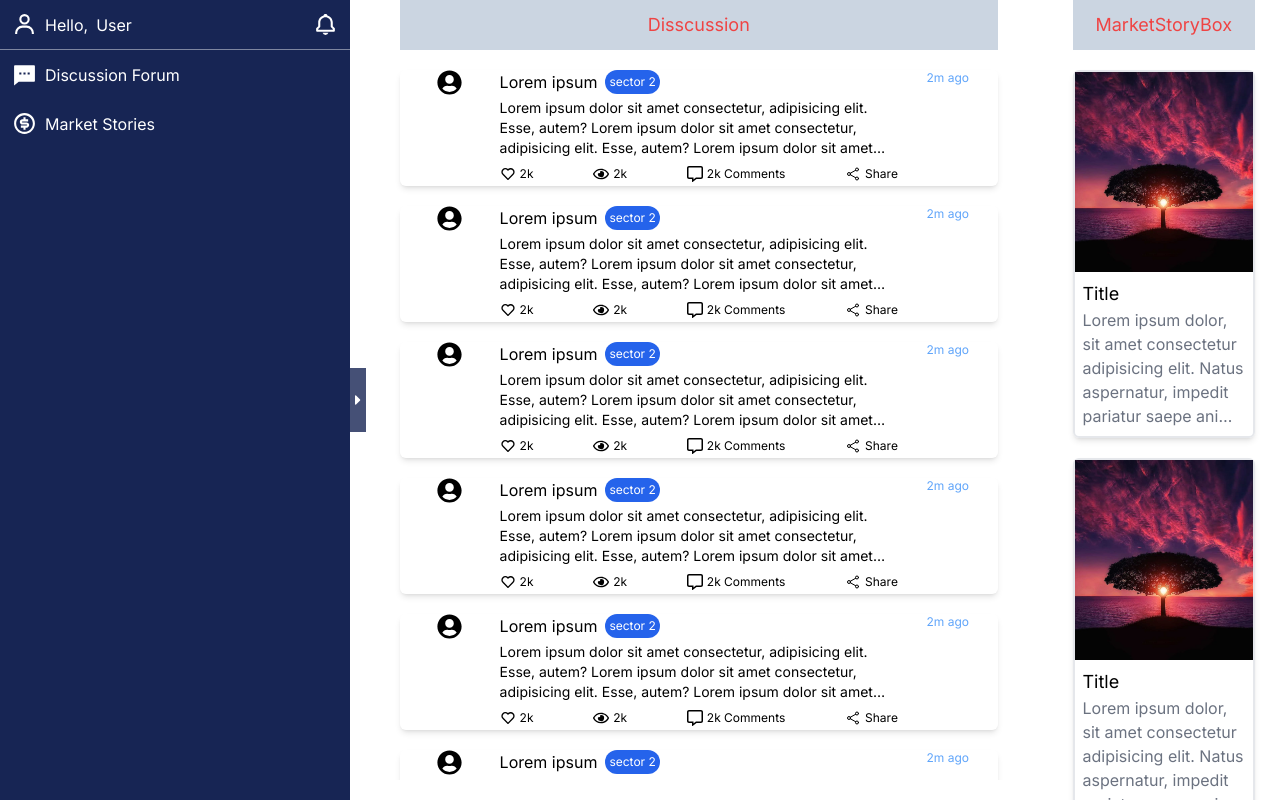
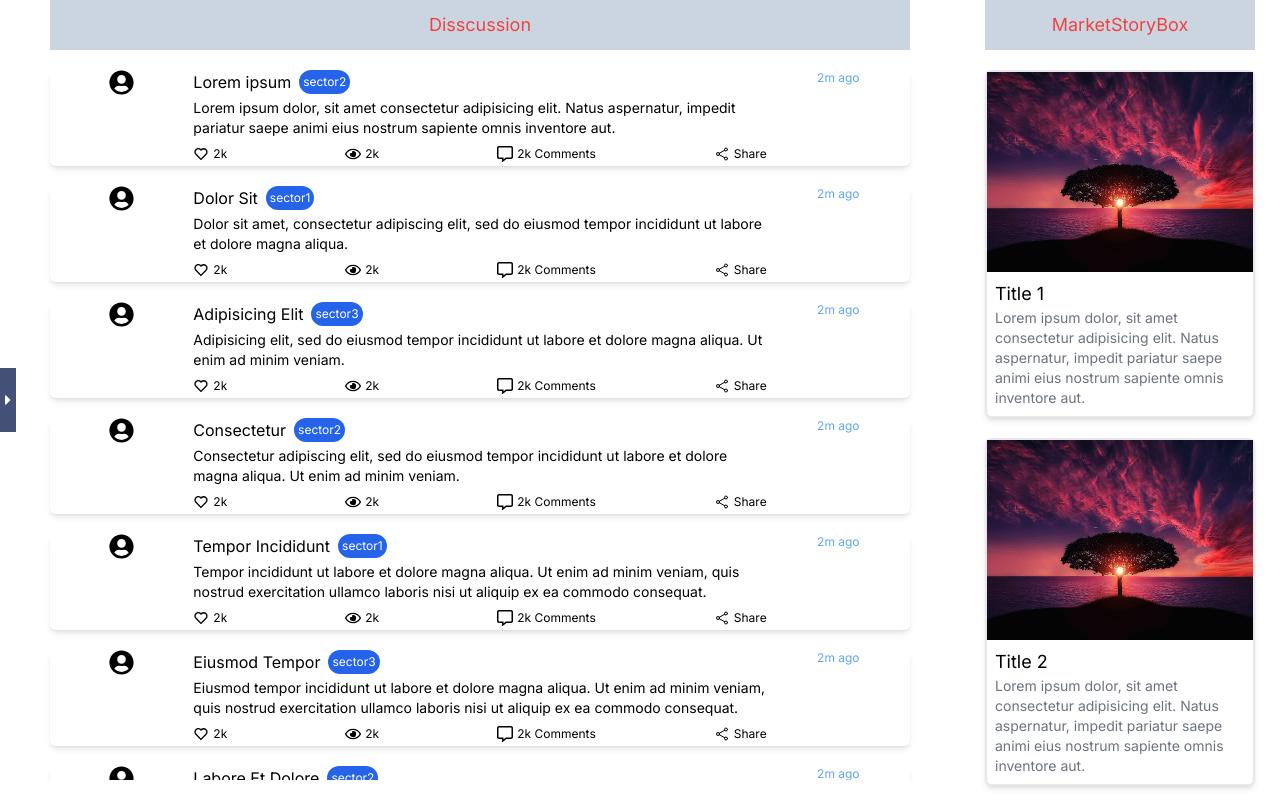
Before and after one commit to Ansh-Rajput/GoIndiaAssignment1, a Next.js app: page / in a window 1280 px wide. Built offline with nearby package versions, Linux system fonts and the light colour scheme.

Commit message:
fixed :generated dumy data for app and changed css of components

```diff
--- a/app/layout.tsx
+++ b/app/layout.tsx
@@ -3,6 +3,7 @@ import { Inter } from "next/font/google";
 import "./globals.css";
 import { SideBar } from "@/components/SideBar";
 import { NavBar } from "@/components/NavBar";
+import { Suspense } from "react";
 
 const inter = Inter({ subsets: ["latin"] });
 
@@ -19,7 +20,9 @@ export default function RootLayout({
   return (
     <html lang="en">
       <body className={`${inter.className}`}>
-        <NavBar/>
+        <Suspense fallback={<div>Loding...</div>}>
+          <NavBar />
+        </Suspense>
         <div className="flex relative">
           <SideBar />
           {children}
--- a/components/DisscussionComponents/Disscussion.tsx
+++ b/components/DisscussionComponents/Disscussion.tsx
@@ -1,30 +1,27 @@
 "use client";
 import { useSearchParams } from "next/navigation";
 import { CommentBox } from "./commentBox";
+import { comments } from "@/constants/data";
 
 export const Disscussion = () => {
-    const searchParams = useSearchParams();
+  const searchParams = useSearchParams();
   return (
     <div
-        className="w-full fixed bg-white xl:static h-full col-span-12 xl:col-span-9 flex-col"
-        style={{zIndex:(searchParams.get("page") === "stories" ? "0" : "10" )}}
+      className="w-full fixed bg-white xl:static h-full col-span-12 xl:col-span-9 flex-col"
+      style={{ zIndex: searchParams.get("page") === "stories" ? "0" : "10" }}
     >
-      <h1 className="hidden xl:flex h-[50px] text-lg text-red-500 bg-slate-300 justify-center items-center my-0 w-[calc(100%-100px)] m-auto">Disscussion</h1>
+      <h1 className="hidden xl:flex h-[50px] text-lg text-red-500 bg-slate-300 justify-center items-center my-0 w-[calc(100%-100px)] m-auto">
+        Disscussion
+      </h1>
       <div className="overflow-y-scroll h-[calc(100vh-70px)] hideScrollBar">
-        <CommentBox />
-        <CommentBox />
-        <CommentBox />
-
-        <CommentBox />
-        <CommentBox />
-        <CommentBox />
-
-        <CommentBox />
-        <CommentBox />
-        <CommentBox />
-
-        <CommentBox />
-        <CommentBox />
+        {comments.map((comment) => (
+          <CommentBox
+            key={comment.id}
+            name={comment.name}
+            comment={comment.comment}
+            sector={comment.sector}
+          />
+        ))}
       </div>
     </div>
   );
--- a/components/DisscussionComponents/commentBox.tsx
+++ b/components/DisscussionComponents/commentBox.tsx
@@ -2,7 +2,12 @@ import { BiHeart } from "react-icons/bi";
 import { FaRegCommentAlt, FaRegEye, FaUserCircle } from "react-icons/fa";
 import { IoShareSocialOutline } from "react-icons/io5";
 
-export const CommentBox = () => {
+interface CommentBoxProps {
+  name: string;
+  comment: string;
+  sector: string;
+}
+export const CommentBox = ({ name, comment, sector }: CommentBoxProps) => {
   return (
     <div className="w-[calc(100%-100px)] m-auto grid grid-cols-12 shadow-md rounded-md max-h-[calc(100vh/4)] my-5">
       <div className="flex justify-center col-span-2">
@@ -10,15 +15,12 @@ export const CommentBox = () => {
       </div>
       <div className="col-span-8 flex flex-col justify-between gap-1  ">
         <div className="flex gap-2">
-          Lorem ipsum
-          <span className="text-white bg-blue-600 rounded-xl text-center flex items-center px-1 text-xs">sector 2</span>
+          {name}
+          <span className="text-white bg-blue-600 rounded-xl text-center flex items-center px-1 text-xs">
+            {sector}
+          </span>
         </div>
-        <div className="text-sm  line-clamp-3 overflow-hidden">
-          Lorem ipsum dolor sit amet consectetur, adipisicing elit. Esse, autem?
-          Lorem ipsum dolor sit amet consectetur, adipisicing elit. Esse, autem?
-          Lorem ipsum dolor sit amet consectetur, adipisicing elit. Esse, autem?
-          Lorem ipsum dolor sit amet consectetur, adipisicing elit. Esse, autem?
-        </div>
+        <div className="text-sm  line-clamp-3 overflow-hidden">{comment}</div>
         <div className="flex justify-between py-1">
           <div className="flex gap-1 justify-center items-center">
             <BiHeart />
@@ -29,11 +31,11 @@ export const CommentBox = () => {
             <span className="text-xs">2k</span>
           </div>
           <div className="flex gap-1 justify-center items-center">
-          <FaRegCommentAlt />
+            <FaRegCommentAlt />
             <span className="text-xs">2k Comments</span>
           </div>
           <div className="flex gap-1 justify-center items-center">
-          <IoShareSocialOutline />
+            <IoShareSocialOutline />
             <span className="text-xs">Share</span>
           </div>
         </div>
--- a/components/MarketStoryComponents/MarketStories.tsx
+++ b/components/MarketStoryComponents/MarketStories.tsx
@@ -1,22 +1,28 @@
 "use client";
 import { useSearchParams } from "next/navigation";
 import { MarketStoryBox } from "./market-story-box";
+import { stories } from "@/constants/data";
 
 export const MarketStories = () => {
-    const searchParams = useSearchParams();
+  const searchParams = useSearchParams();
+
   return (
-    <div className="w-full fixed bg-white xl:static max-h-full col-span-12 xl:col-span-3"
-    style={{zIndex:(searchParams.get("page") === "stories" ? "10" : "0" )}}
+    <div
+      className="w-full fixed bg-white xl:static max-h-full col-span-12 xl:col-span-3"
+      style={{ zIndex: searchParams.get("page") === "stories" ? "10" : "0" }}
     >
-      <h1 className="hidden xl:flex h-[50px] text-lg text-red-500 bg-slate-300 justify-center items-center w-[calc(100%-50px)] m-auto">MarketStoryBox</h1>
+      <h1 className="hidden xl:flex h-[50px] text-lg text-red-500 bg-slate-300 justify-center items-center w-[calc(100%-50px)] m-auto">
+        MarketStoryBox
+      </h1>
       <div className="h-[calc(100vh-50px)] overflow-y-scroll hideScrollBar">
-        <MarketStoryBox />
-        <MarketStoryBox />
-        <MarketStoryBox />
-        <MarketStoryBox />
-        <MarketStoryBox />
-        <MarketStoryBox />
-        <MarketStoryBox />
+        {stories.map((story) => (
+          <MarketStoryBox
+            key={story.id}
+            imagePath={story.imagePath}
+            title={story.title}
+            description={story.description}
+          />
+        ))}
       </div>
     </div>
   );
--- a/components/MarketStoryComponents/market-story-box.tsx
+++ b/components/MarketStoryComponents/market-story-box.tsx
@@ -1,11 +1,21 @@
 import Image from "next/image"
 
-export const MarketStoryBox = () => {
+interface MarketStoriesProps{
+    imagePath: string,
+    title: string,
+    description: string
+}
+
+export const MarketStoryBox = ({
+    imagePath,
+    title,
+    description
+} : MarketStoriesProps) => {
     return (
         <div className="w-[calc(100%-50px)] m-auto shadow-md min-h-[calc(100%/3)] border-2 my-5 rounded-md">
             <div className="relative h-[200px]">
                 <Image
-                    src={"/img1.jpg"}
+                    src={imagePath}
                     alt="img1"
                     style={{objectFit: "cover"}}
                     fill
@@ -13,10 +23,10 @@ export const MarketStoryBox = () => {
             </div>
             <div className="p-2">
                 <div className="text-lg">
-                    Title
+                    {title}
                 </div>
-                <div className="text-gray-500 overflow-hidden line-clamp-5">
-                    Lorem ipsum dolor, sit amet consectetur adipisicing elit. Natus aspernatur, impedit pariatur saepe animi eius nostrum sapiente omnis inventore aut.
+                <div className="text-gray-500  text-sm overflow-hidden line-clamp-5">
+                    {description}
                 </div>
             </div>
         </div>
--- a/components/SideBar.tsx
+++ b/components/SideBar.tsx
@@ -1,12 +1,12 @@
 "use client";
-import { useRef, useState } from "react";
+import { useState } from "react";
 import { BiBell, BiUser } from "react-icons/bi";
 import { FaCaretRight } from "react-icons/fa";
 import { RiMessage2Fill, RiMoneyDollarCircleLine } from "react-icons/ri";
 
 export const SideBar = () => {
   const width = "350px";
-  const [sidebarOpen, setSidebarOpen] = useState(true);
+  const [sidebarOpen, setSidebarOpen] = useState(false);
 
   const handleToggleSidebar = () => {
     setSidebarOpen(!sidebarOpen);
--- /dev/null
+++ b/constants/data.ts
@@ -0,0 +1,125 @@
+export const stories = [
+  {
+    id: 1,
+    imagePath: "/img1.jpg",
+    title: "Title 1",
+    description: "Lorem ipsum dolor, sit amet consectetur adipisicing elit. Natus aspernatur, impedit pariatur saepe animi eius nostrum sapiente omnis inventore aut."
+  },
+  {
+    id: 2,
+    imagePath: "/img1.jpg",
+    title: "Title 2",
+    description: "Lorem ipsum dolor, sit amet consectetur adipisicing elit. Natus aspernatur, impedit pariatur saepe animi eius nostrum sapiente omnis inventore aut."
+  },
+  {
+    id: 3,
+    imagePath: "/img1.jpg",
+    title: "Title 3",
+    description: "Lorem ipsum dolor, sit amet consectetur adipisicing elit. Natus aspernatur, impedit pariatur saepe animi eius nostrum sapiente omnis inventore aut."
+  },
+  {
+    id: 4,
+    imagePath: "/img1.jpg",
+    title: "Title 4",
+    description: "Lorem ipsum dolor, sit amet consectetur adipisicing elit. Natus aspernatur, impedit pariatur saepe animi eius nostrum sapiente omnis inventore aut."
+  },
+  {
+    id: 5,
+    imagePath: "/img1.jpg",
+    title: "Title 5",
+    description: "Lorem ipsum dolor, sit amet consectetur adipisicing elit. Natus aspernatur, impedit pariatur saepe animi eius nostrum sapiente omnis inventore aut."
+  },
+  {
+    id: 6,
+    imagePath: "/img1.jpg",
+    title: "Title 6",
+    description: "Lorem ipsum dolor, sit amet consectetur adipisicing elit. Natus aspernatur, impedit pariatur saepe animi eius nostrum sapiente omnis inventore aut."
+  },
+  {
+    id: 7,
+    imagePath: "/img1.jpg",
+    title: "Title 7",
+    description: "Lorem ipsum dolor, sit amet consectetur adipisicing elit. Natus aspernatur, impedit pariatur saepe animi eius nostrum sapiente omnis inventore aut."
+  },
+  {
+    id: 8,
+    imagePath: "/img1.jpg",
+    title: "Title 8",
+    description: "Lorem ipsum dolor, sit amet consectetur adipisicing elit. Natus aspernatur, impedit pariatur saepe animi eius nostrum sapiente omnis inventore aut."
+  },
+  {
+    id: 9,
+    imagePath: "/img1.jpg",
+    title: "Title 9",
+    description: "Lorem ipsum dolor, sit amet consectetur adipisicing elit. Natus aspernatur, impedit pariatur saepe animi eius nostrum sapiente omnis inventore aut."
+  },
+  {
+    id: 10,
+    imagePath: "/img1.jpg",
+    title: "Title 10",
+    description: "Lorem ipsum dolor, sit amet consectetur adipisicing elit. Natus aspernatur, impedit pariatur saepe animi eius nostrum sapiente omnis inventore aut."
+  }
+];
+
+export const comments = [
+    {
+      id: 1,
+      name: "Lorem ipsum",
+      comment: "Lorem ipsum dolor, sit amet consectetur adipisicing elit. Natus aspernatur, impedit pariatur saepe animi eius nostrum sapiente omnis inventore aut.",
+      sector: "sector2"
+    },
+    {
+      id: 2,
+      name: "Dolor Sit",
+      comment: "Dolor sit amet, consectetur adipiscing elit, sed do eiusmod tempor incididunt ut labore et dolore magna aliqua.",
+      sector: "sector1"
+    },
+    {
+      id: 3,
+      name: "Adipisicing Elit",
+      comment: "Adipisicing elit, sed do eiusmod tempor incididunt ut labore et dolore magna aliqua. Ut enim ad minim veniam.",
+      sector: "sector3"
+    },
+    {
+      id: 4,
+      name: "Consectetur",
+      comment: "Consectetur adipiscing elit, sed do eiusmod tempor incididunt ut labore et dolore magna aliqua. Ut enim ad minim veniam.",
+      sector: "sector2"
+    },
+    {
+      id: 5,
+      name: "Tempor Incididunt",
+      comment: "Tempor incididunt ut labore et dolore magna aliqua. Ut enim ad minim veniam, quis nostrud exercitation ullamco laboris nisi ut aliquip ex ea commodo consequat.",
+      sector: "sector1"
+    },
+    {
+      id: 6,
+      name: "Eiusmod Tempor",
+      comment: "Eiusmod tempor incididunt ut labore et dolore magna aliqua. Ut enim ad minim veniam, quis nostrud exercitation ullamco laboris nisi ut aliquip ex ea commodo consequat.",
+      sector: "sector3"
+    },
+    {
+      id: 7,
+      name: "Labore Et Dolore",
+      comment: "Labore et dolore magna aliqua. Ut enim ad minim veniam, quis nostrud exercitation ullamco laboris nisi ut aliquip ex ea commodo consequat.",
+      sector: "sector2"
+    },
+    {
+      id: 8,
+      name: "Minim Veniam",
+      comment: "Minim veniam, quis nostrud exercitation ullamco laboris nisi ut aliquip ex ea commodo consequat. Duis aute irure dolor in reprehenderit in voluptate velit esse cillum dolore eu fugiat nulla pariatur.",
+      sector: "sector1"
+    },
+    {
+      id: 9,
+      name: "Exercitation Ullamco",
+      comment: "Exercitation ullamco laboris nisi ut aliquip ex ea commodo consequat. Duis aute irure dolor in reprehenderit in voluptate velit esse cillum dolore eu fugiat nulla pariatur.",
+      sector: "sector3"
+    },
+    {
+      id: 10,
+      name: "Reprehenderit In",
+      comment: "Reprehenderit in voluptate velit esse cillum dolore eu fugiat nulla pariatur. Excepteur sint occaecat cupidatat non proident.",
+      sector: "sector2"
+    }
+  ];
```
Also changed, not shown: components/NavBar.tsx (+18 -4 lines).
